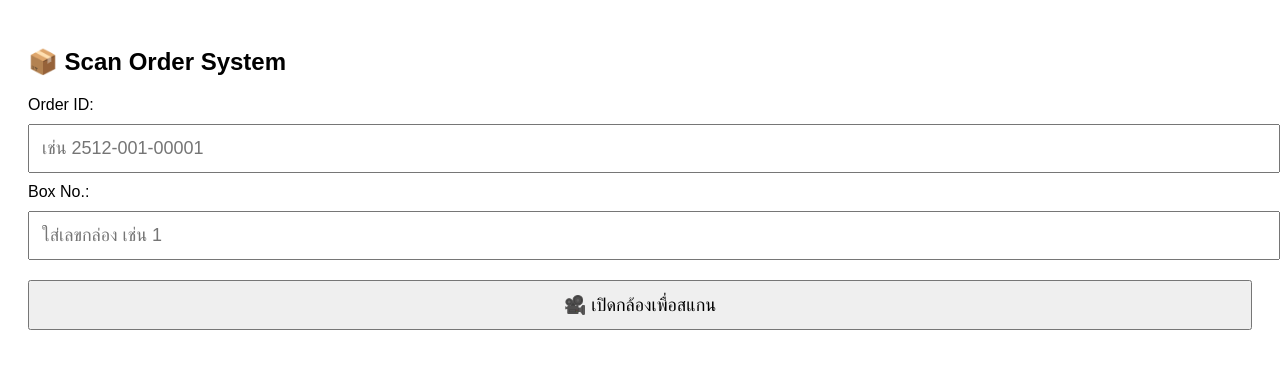
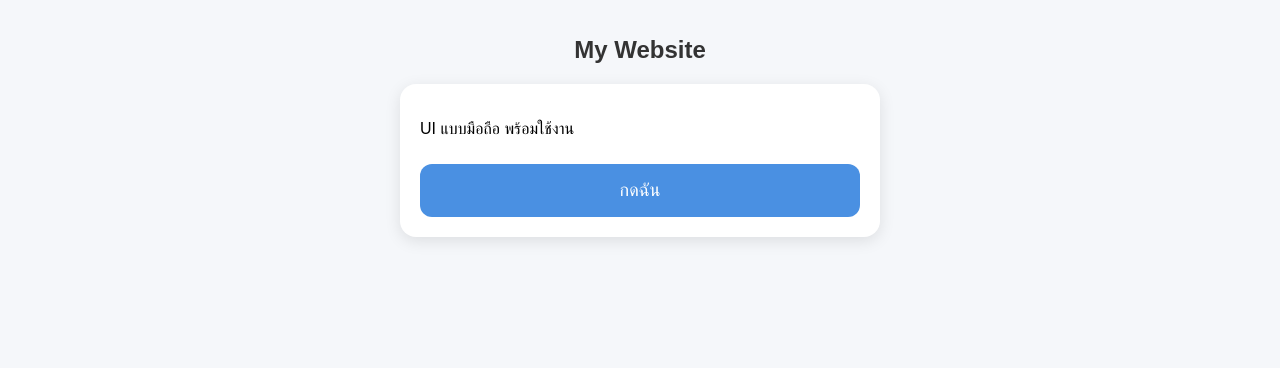
Before and after one commit to namebosshuhu31044-dotcom/scan-orders, a plain HTML site: page index.html in a window 1280 px wide. Drawn offline with Linux system fonts and the light colour scheme.

Commit message:
Update index.html

```diff
--- a/index.html
+++ b/index.html
@@ -1,76 +1,68 @@
 <!DOCTYPE html>
 <html lang="th">
 <head>
-<meta charset="UTF-8">
-<title>Scan Orders</title>
-<meta name="viewport" content="width=device-width, initial-scale=1.0">
-<style>
-    body { font-family: sans-serif; padding: 20px; }
-    input, select, button { width: 100%; padding: 12px; margin: 10px 0; font-size: 18px; }
-    #result { font-size: 20px; margin-top: 20px; }
-    video { width: 100%; border-radius: 10px; margin-top: 10px; }
-</style>
+    <meta charset="UTF-8" />
+    <meta name="viewport" content="width=device-width, initial-scale=1.0">
+    <title>My Mobile UI Web</title>
+
+    <style>
+        body {
+            font-family: Arial, sans-serif;
+            background: #f5f7fa;
+            margin: 0;
+            padding: 0;
+            display: flex;
+            justify-content: center;
+        }
+
+        .container {
+            width: 100%;
+            max-width: 480px;
+            padding: 20px;
+        }
+
+        h1 {
+            text-align: center;
+            color: #333;
+            font-size: 24px;
+        }
+
+        .card {
+            background: white;
+            padding: 20px;
+            border-radius: 16px;
+            box-shadow: 0 4px 16px rgba(0,0,0,0.1);
+            margin-top: 20px;
+        }
+
+        button {
+            width: 100%;
+            padding: 16px;
+            background: #4a90e2;
+            color: white;
+            border: none;
+            border-radius: 12px;
+            font-size: 18px;
+            cursor: pointer;
+            margin-top: 10px;
+        }
+
+        button:hover {
+            background: #3f7ec6;
+        }
+    </style>
 </head>
 <body>
 
-<h2>📦 Scan Order System</h2>
+<div class="container">
+    <h1>My Website</h1>
 
-<label>Order ID:</label>
-<input type="text" id="orderId" placeholder="เช่น 2512-001-00001">
+    <div class="card">
+        <p>UI แบบมือถือ พร้อมใช้งาน</p>
+        <button onclick="alert('คุณกดปุ่ม!')">กดฉัน</button>
+    </div>
 
-<label>Box No.:</label>
-<input type="text" id="boxNo" placeholder="ใส่เลขกล่อง เช่น 1">
-
-<button onclick="startScanner()">🎥 เปิดกล้องเพื่อสแกน</button>
-<video id="preview"></video>
-
-<div id="result"></div>
-
-<script src="https://unpkg.com/@zxing/library@latest"></script>
-<script>
-let codeReader;
-
-function startScanner() {
-    const videoElem = document.getElementById('preview');
-
-    if (!codeReader) {
-        codeReader = new ZXing.BrowserBarcodeReader();
-    }
-
-    codeReader.decodeFromVideoDevice(null, videoElem, (result, err) => {
-        if (result) {
-            sendScan(result.getText());
-        }
-    });
-}
-
-function sendScan(barcode) {
-    const orderId = document.getElementById("orderId").value.trim();
-    const boxNo = document.getElementById("boxNo").value.trim();
-
-    if (!orderId) { alert("กรุณาใส่เลขออเดอร์"); return; }
-    if (!boxNo) { alert("กรุณาใส่เลขกล่อง"); return; }
-
-    const payload = {
-        order_id: orderId,
-        box_no: boxNo,
-        barcode: barcode,
-        qty: 1
-    };
-
-    fetch("https://script.google.com/macros/s/AKfycbwFAVGzDWuEXoSGUKoGpXzoH24dY9svYzT5XBYBlhyy53Eg_Gi29k0v_esHBcU2wQal/exec", {
-        method: "POST",
-        headers: { "Content-Type": "application/json" },
-        body: JSON.stringify(payload)
-    })
-    .then(r => r.json())
-    .then(res => {
-        document.getElementById("result").innerHTML =
-            "✔ สแกนแล้ว: " + barcode +
-            "<br>สินค้า: " + res.sku_name;
-    });
-}
-</script>
+</div>
 
 </body>
 </html>
```
